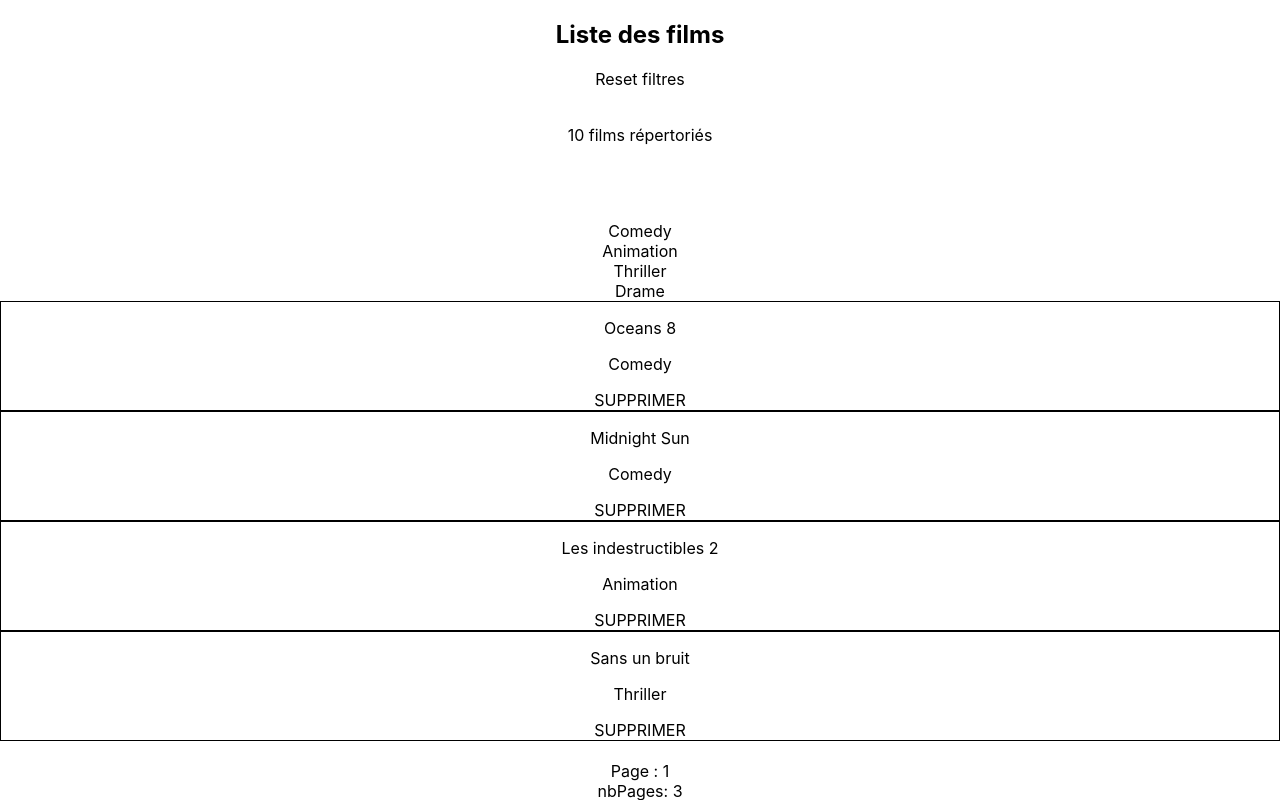
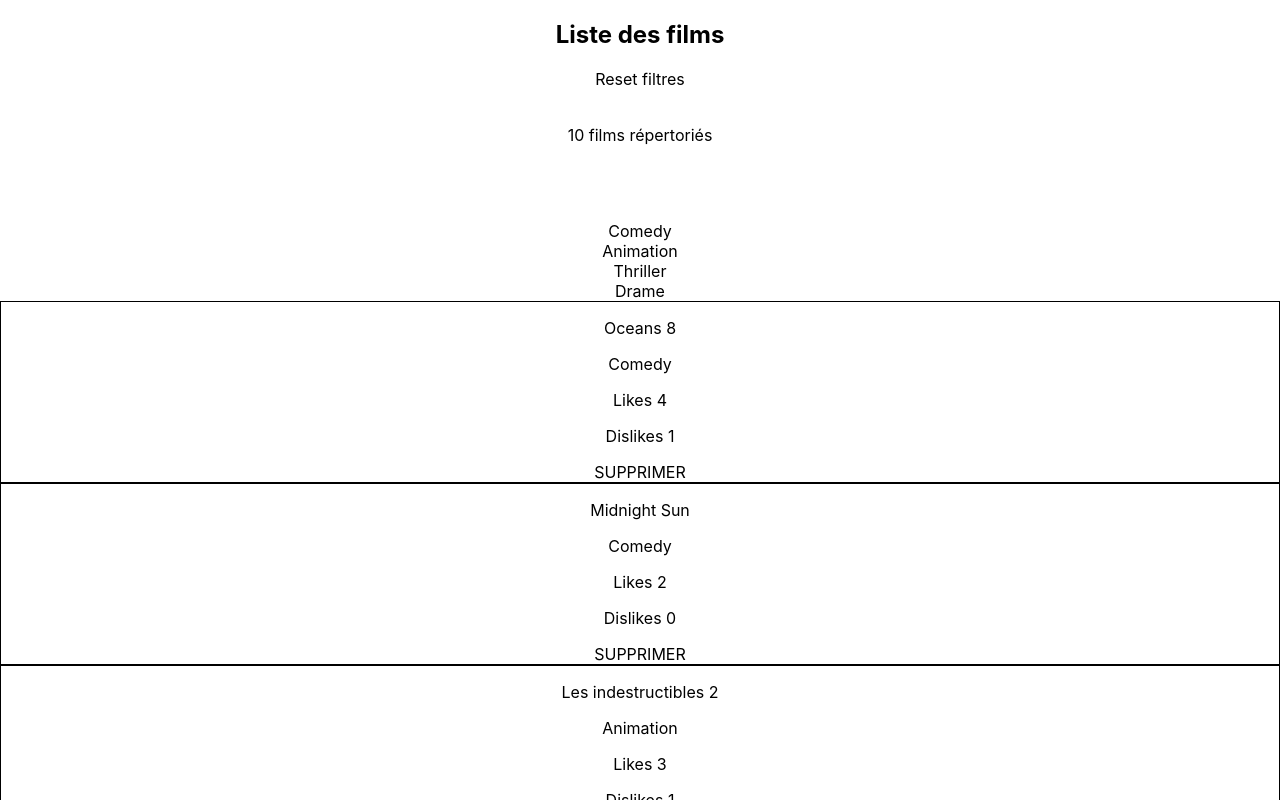
Before and after one commit to suzette-sousa/react-interview, a React (Create React App) app: page / in a window 1280 px wide. Shown: the top 800 px of the page. Built offline with nearby package versions, Linux system fonts and the light colour scheme.

Commit message:
toggle like and toggledislike

```diff
--- a/src/features/movies/Movies.js
+++ b/src/features/movies/Movies.js
@@ -10,7 +10,9 @@ import {
   filterByCategory,
   prevPage,
   nextPage,
-  delMovie
+  delMovie,
+  toggleLikeMovie,
+  toggleDislikeMovie,
 } from './moviesSlice';
 
 const Movies = () => {
@@ -43,6 +45,14 @@ const Movies = () => {
     dispatch(filterByCategory({category: e.target.innerHTML}))
   }
 
+  const onToggleLike = (movie) => {
+    dispatch(toggleLikeMovie({id: movie.id, likes: !movie.liked ? movie.likes + 1 : movie.likes - 1, liked: !movie.liked}));
+  }
+
+  const onToggleDislike = (movie) => {
+    dispatch(toggleDislikeMovie({id: movie.id, dislikes: !movie.disliked ? movie.dislikes + 1 : movie.dislikes - 1, disliked: !movie.disliked}));
+  }
+
   return (
     <>
       {!loading && (
@@ -66,6 +76,8 @@ const Movies = () => {
             <div key={movie.id} style={{'border': '1px solid'}}>
               <p>{movie.title}</p>
               <p>{movie.category}</p>
+              <p onClick={() => onToggleLike(movie)}>Likes {movie.likes}</p>
+              <p onClick={() => onToggleDislike(movie)}>Dislikes {movie.dislikes}</p>
               <span onClick={() => dispatch(delMovie(movie.id))}>SUPPRIMER</span>
             </div>
           ))}
--- a/src/features/movies/moviesSlice.js
+++ b/src/features/movies/moviesSlice.js
@@ -70,10 +70,18 @@ export const moviesSlice = createSlice({
       state.pageNumber += 1;
     },
     delMovie: (state, action) => {
-      state.results= [...state.results].filter(movie => movie.id !== action.payload);
-      state.filteredMovies= [...state.filteredMovies].filter(movie => movie.id !== action.payload);
+      state.results = [...state.results].filter(movie => movie.id !== action.payload);
+      state.filteredMovies = [...state.filteredMovies].filter(movie => movie.id !== action.payload);
       state.filteredMoviesCount -= 1;
-    }
+    },
+    toggleLikeMovie: (state, action) => {
+      state.results = state.results.map(movie=> movie.id === action.payload.id ? {...movie, likes: action.payload.likes, liked: action.payload.liked} : movie)
+      state.filteredMovies = state.filteredMovies.map(movie=> movie.id === action.payload.id ? {...movie, likes: action.payload.likes, liked: action.payload.liked} : movie)
+    },
+    toggleDislikeMovie: (state, action) => {
+      state.results = state.results.map(movie=> movie.id === action.payload.id ? {...movie, dislikes: action.payload.dislikes, disliked: action.payload.disliked} : movie)
+      state.filteredMovies = state.filteredMovies.map(movie=> movie.id === action.payload.id ? {...movie, dislikes: action.payload.dislikes, disliked: action.payload.disliked} : movie)
+    },
   },
 
   extraReducers: (builder) => {
@@ -97,7 +105,7 @@ export const moviesSlice = createSlice({
   },
 });
 
-export const { getCategories, filterByCategory, resetFilters, prevPage, nextPage, delMovie} = moviesSlice.actions;
+export const { getCategories, filterByCategory, resetFilters, prevPage, nextPage, delMovie, likeMovie, unlikeMovie, dislikeMovie, undislikeMovie, toggleLikeMovie, toggleDislikeMovie} = moviesSlice.actions;
 
 export const isLoadingMovies = (state) => state.movies.loading;
 export const moviesData = (state) => state.movies.results;
```
